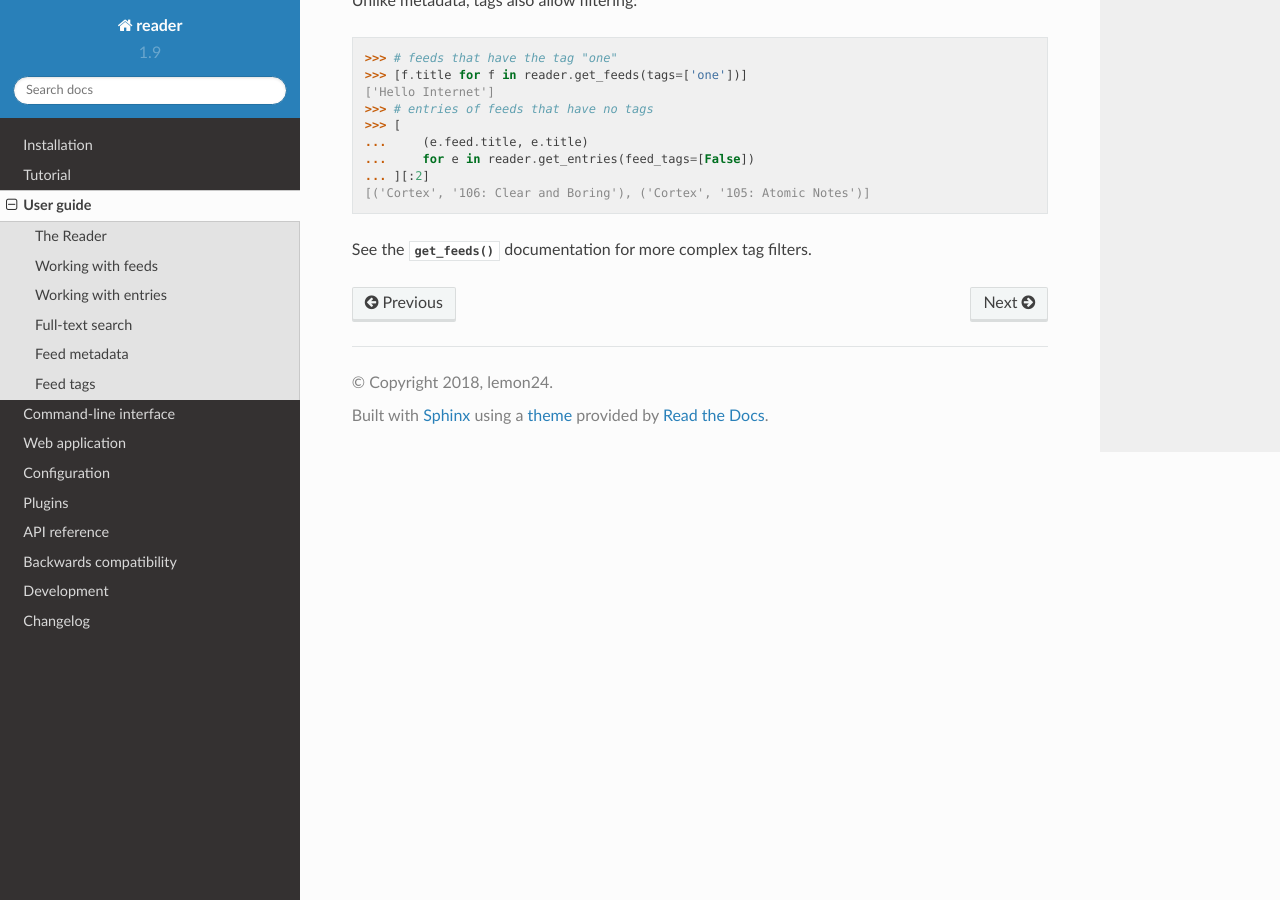
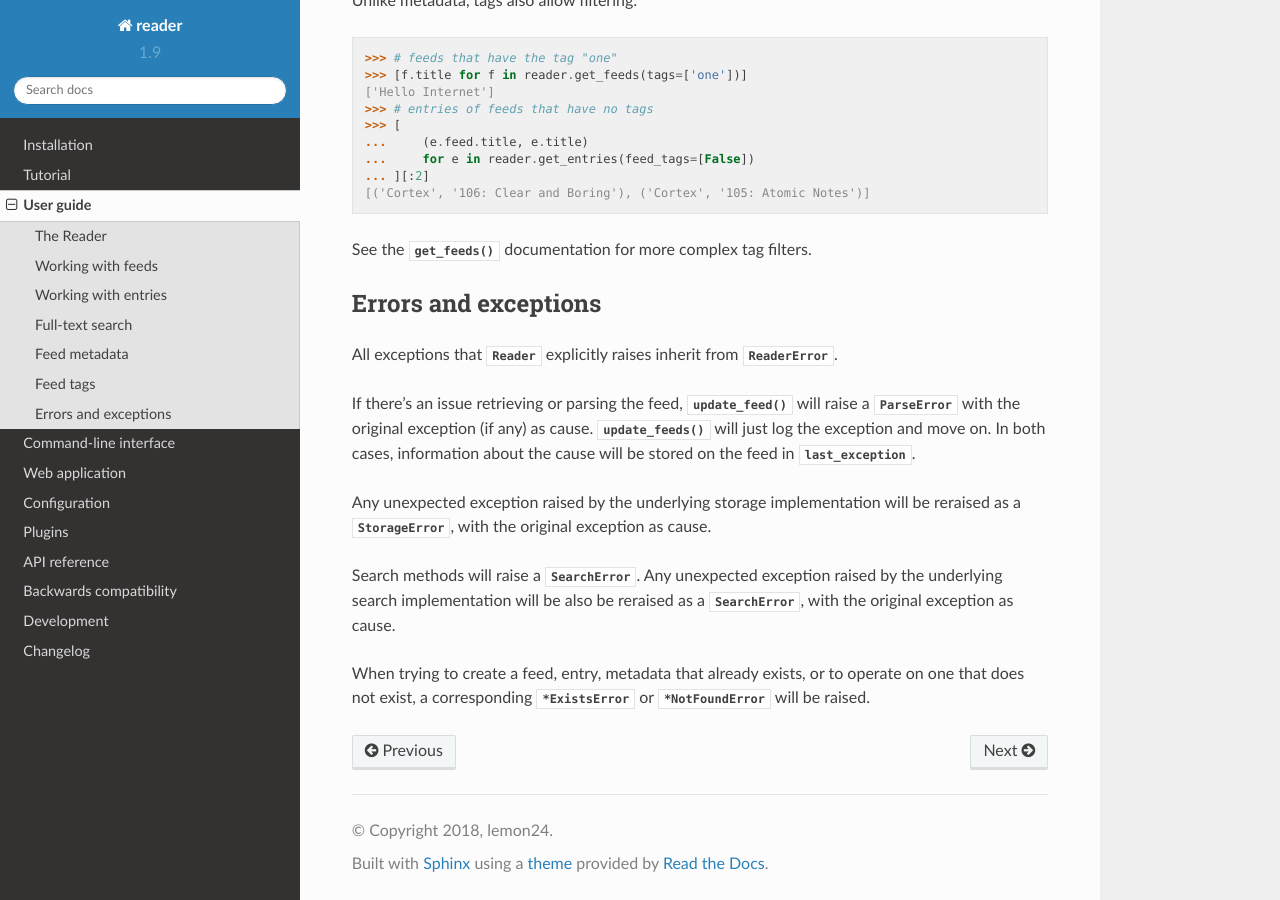
Before and after one commit to Alcides1123/reader, a Sphinx documentation site: the page built from docs/guide.rst, in a window 1280 px wide and 900 px high, scrolled down 3531 px. Built offline with Sphinx 7.4.7 and the Read the Docs theme 2.0.0, drawn with Linux system fonts in a browser that asks for light colours.

Commit message:
User guide: exceptions.
For #194.

```diff
--- a/docs/api.rst
+++ b/docs/api.rst
@@ -49,8 +49,6 @@ Data objects
 
 Exceptions
 ----------
-
-All exceptions that :class:`Reader` explicitly raises inherit from :exc:`ReaderError`.
 
 .. autoexception:: ReaderError
     :members:
--- a/docs/guide.rst
+++ b/docs/guide.rst
@@ -235,8 +235,36 @@ See the :meth:`~Reader.get_feeds()` documentation for more complex tag filters.
 
 
 
+Errors and exceptions
+---------------------
+
+All exceptions that :class:`Reader` explicitly raises inherit from
+:exc:`ReaderError`.
+
+If there's an issue retrieving or parsing the feed,
+:meth:`~Reader.update_feed` will raise a :exc:`ParseError`
+with the original exception (if any) as cause.
+:meth:`~Reader.update_feeds` will just log the exception and move on.
+In both cases, information about the cause will be stored on the feed in
+:attr:`~Feed.last_exception`.
+
+Any unexpected exception raised by the underlying storage implementation
+will be reraised as a :exc:`StorageError`,
+with the original exception as cause.
+
+Search methods will raise a :exc:`SearchError`.
+Any unexpected exception raised by the underlying search implementation
+will be also be reraised as a :exc:`SearchError`,
+with the original exception as cause.
+
+When trying to create a feed, entry, metadata that already exists,
+or to operate on one that does not exist,
+a corresponding :exc:`*ExistsError` or :exc:`*NotFoundError`
+will be raised.
+
+
+
 .. todo::
 
     feed operations (remove, filtering, user title)
     get_feeds() vs get_feed() (same for entry)
-    errors
```
